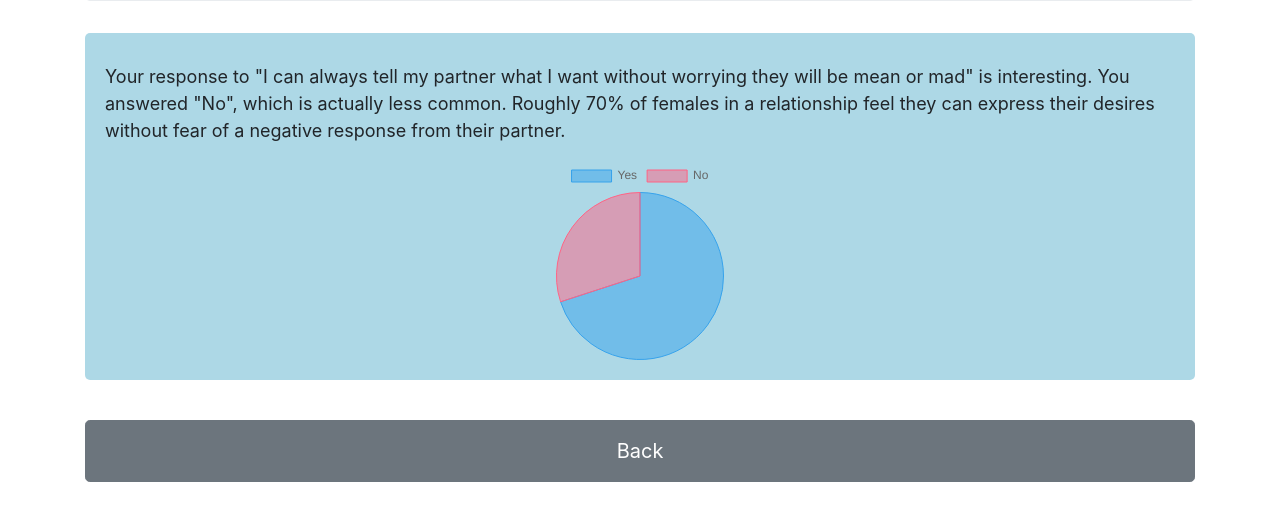
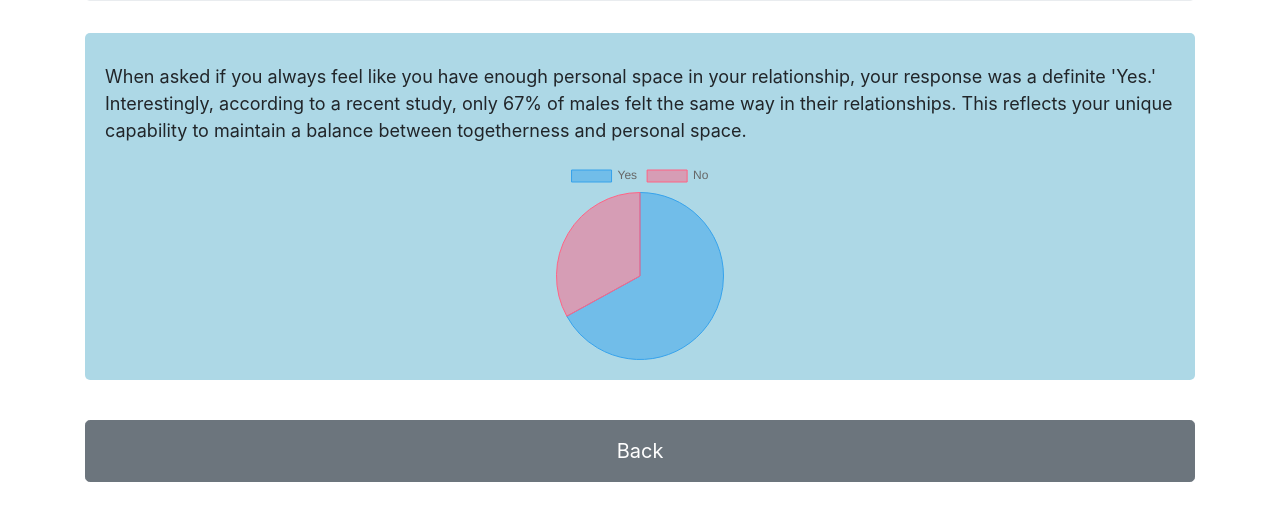
Before and after one commit to LoveGrow1/13689331M, a plain HTML site: page 4.html in a window 1280 px wide. Shown: the part 202-722 px from the top of the page. Drawn offline with nearby package versions, Linux system fonts and the light colour scheme.

Commit message:
Update 4.html

```diff
--- a/4.html
+++ b/4.html
@@ -53,7 +53,7 @@
   <div class="row">
     <div class="col-12">
       <div class="info-box">
-        <p>Your response to "I can always tell my partner what I want without worrying they will be mean or mad" is interesting. You answered "No", which is actually less common. Roughly 70% of females in a relationship feel they can express their desires without fear of a negative response from their partner.</p>
+        <p>When asked if you always feel like you have enough personal space in your relationship, your response was a definite 'Yes.' Interestingly, according to a recent study, only 67% of males felt the same way in their relationships. This reflects your unique capability to maintain a balance between togetherness and personal space.</p>
         <!-- Wrap the canvas element inside the new div -->
         <div class="chart-container">
           <canvas id="myChart"></canvas>
@@ -71,7 +71,7 @@ var myChart = new Chart(ctx, {
     data: {
         labels: ['Yes', 'No'],
         datasets: [{
-            data: [70, 30],
+            data: [67, 33],
             backgroundColor: [
                 'rgba(54, 162, 235, 0.5)',
                 'rgba(255, 99, 132, 0.5)'
```
